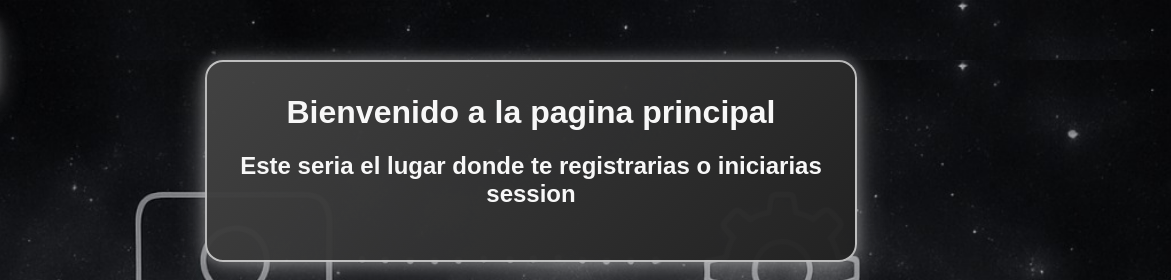
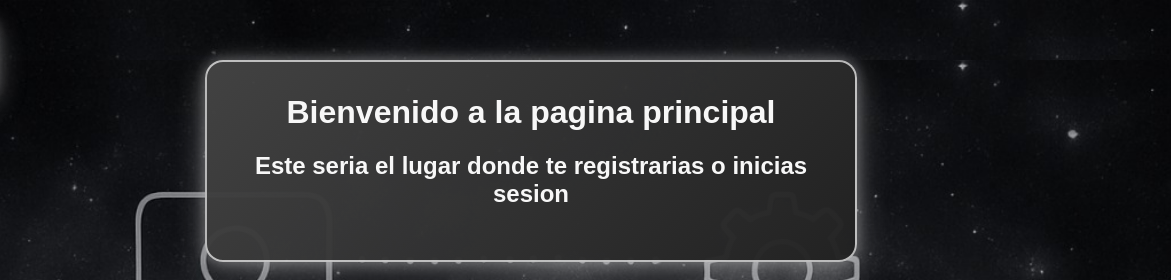
Before and after one commit to Lucas-cars/GOATY_project, a website: page pages/index.html in a window 1280 px wide. Shown: the top 280 px of the page, 109-1280 px from the left. Drawn offline with Linux system fonts and the light colour scheme.

Commit message:
correcion de ortografia

```diff
--- a/pages/index.html
+++ b/pages/index.html
@@ -9,7 +9,7 @@
 <body>
     <div class="header-container">
         <h1>Bienvenido a la pagina principal</h1>
-        <h2>Este seria el lugar donde te registrarias o iniciarias session</h2>
+        <h2>Este seria el lugar donde te registrarias o inicias sesion</h2>
     </div>
 
     <!-- Botón para abrir/cerrar -->
```
